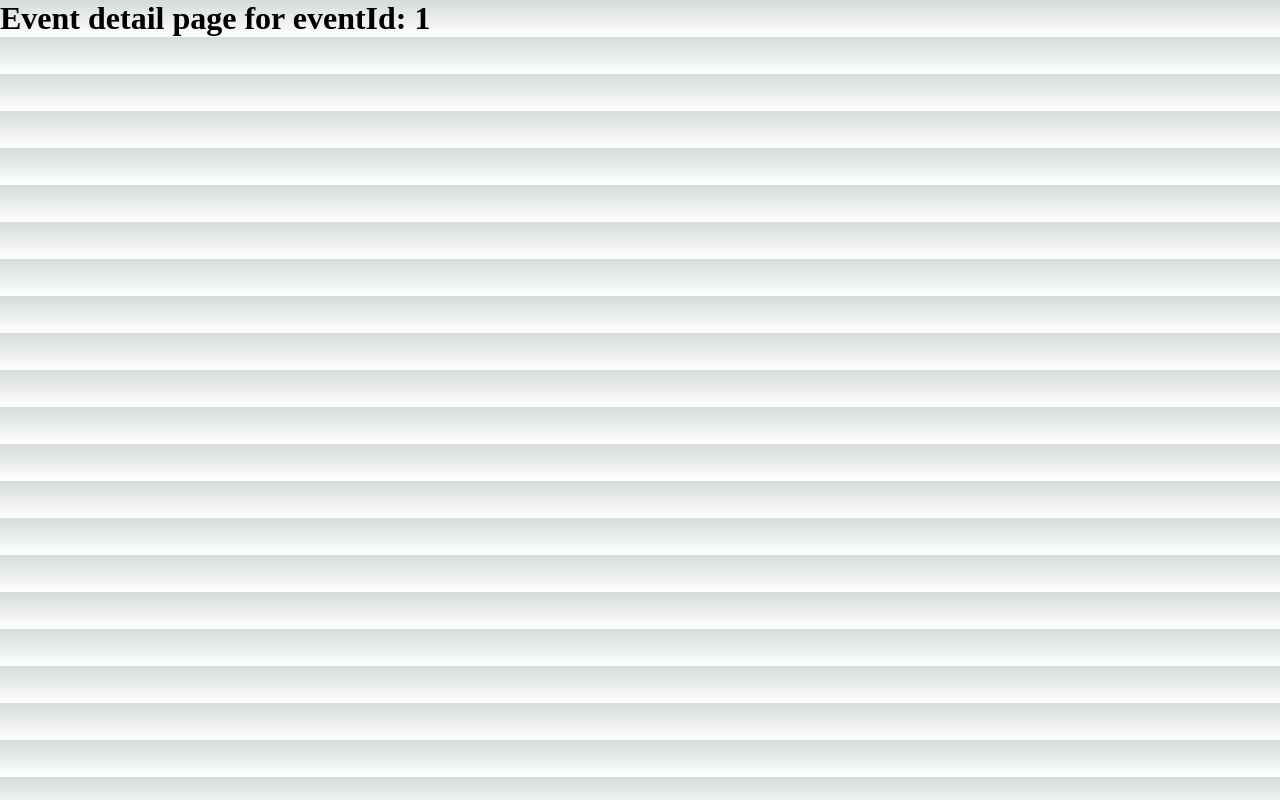
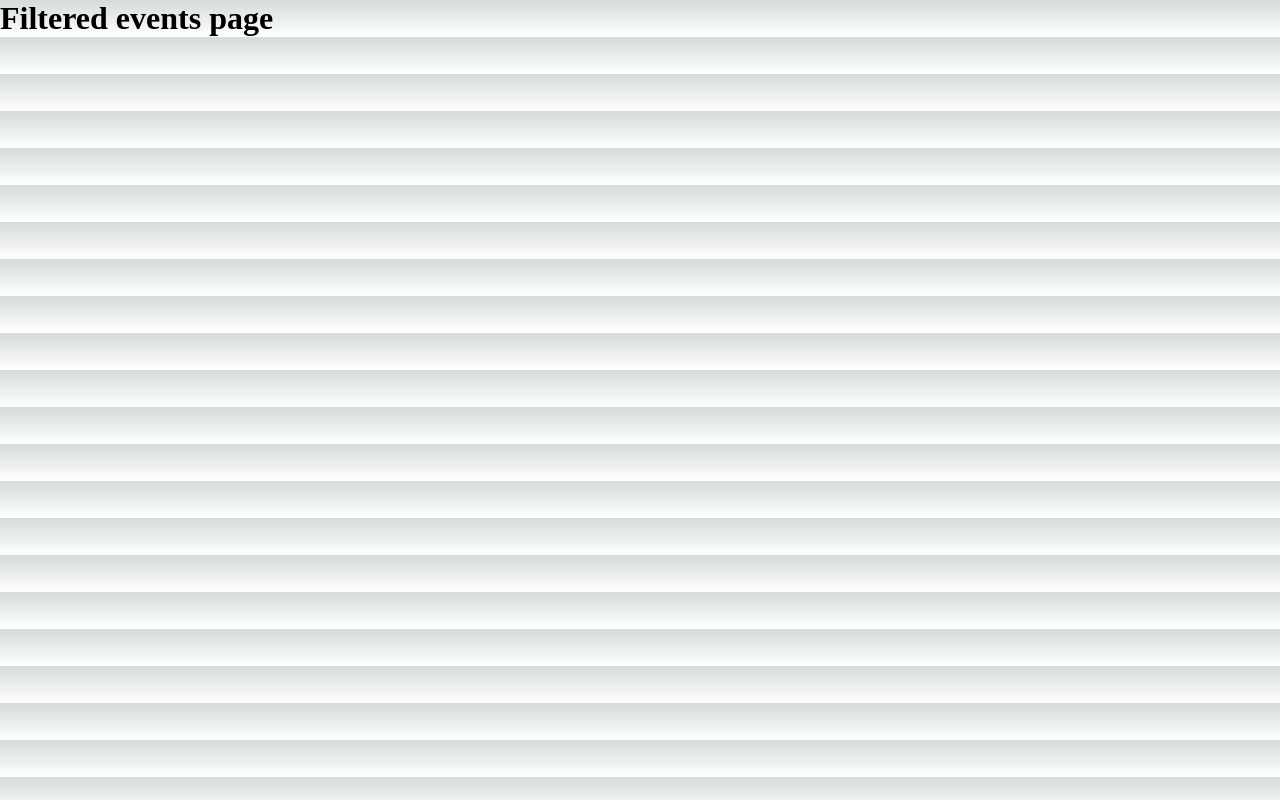
Before and after one commit to ecarlste/nextjs-events-portal, a Next.js app: page /events/1 in a window 1280 px wide. Built offline with nearby package versions, Linux system fonts and the light colour scheme.

Commit message:
Added a page to filter events

```diff
--- /dev/null
+++ b/src/pages/events/[...slug].tsx
@@ -0,0 +1,7 @@
+export default function FilteredEventsPage() {
+  return (
+    <div>
+      <h1>Filtered events page</h1>
+    </div>
+  );
+}
```
